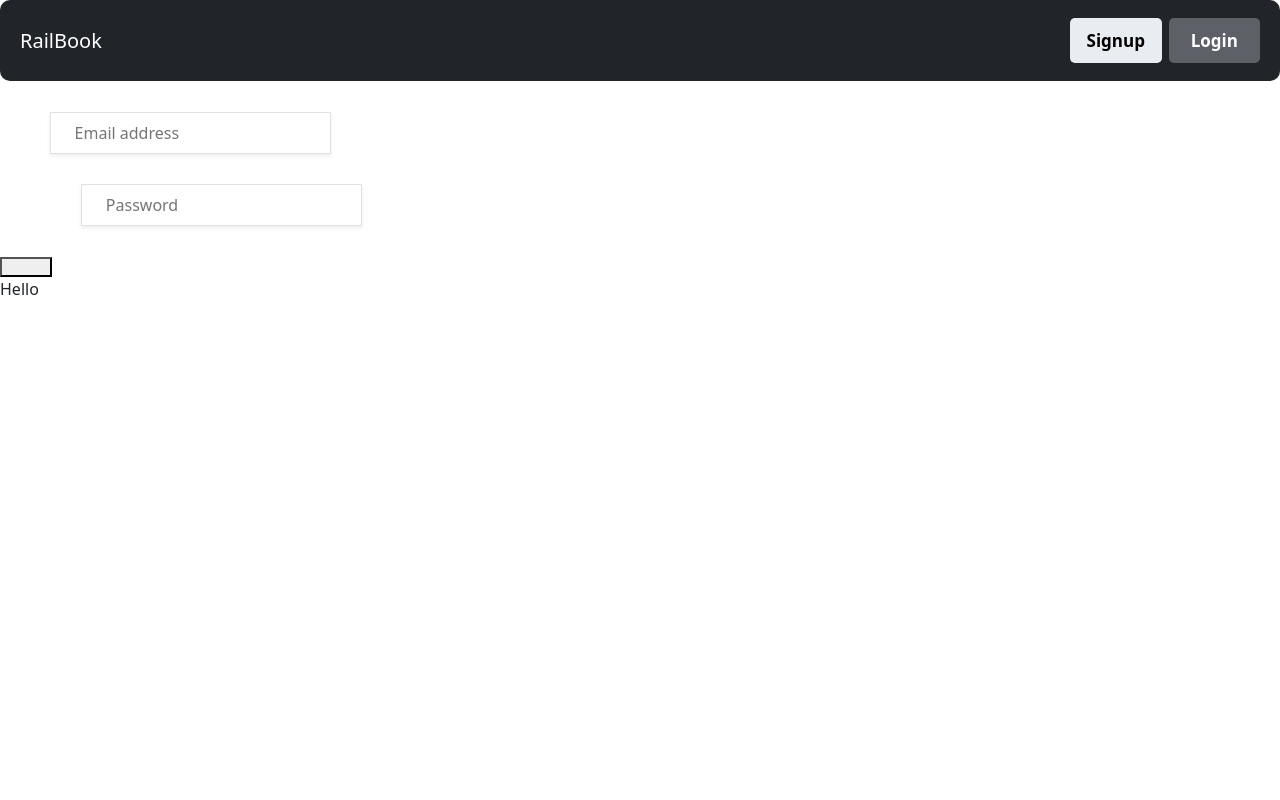
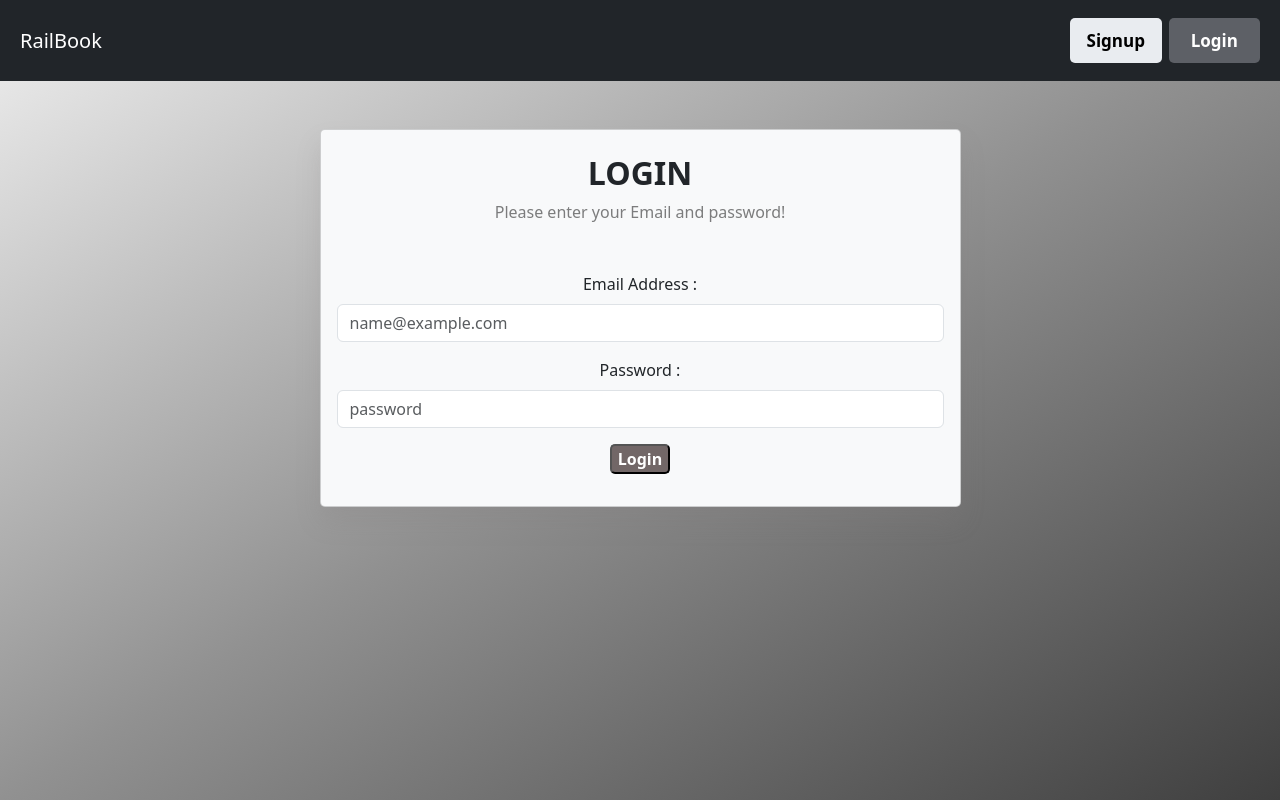
Before and after one commit to Kaustav86x/Railway_Management_System_FrontEnd, a React (Vite) app in the folder demo-react-app/: page / in a window 1280 px wide. Built offline with nearby package versions, Linux system fonts and the light colour scheme.

Commit message:
26/06/2023
Login Page initialised

```diff
--- a/demo-react-app/package.json
+++ b/demo-react-app/package.json
@@ -12,9 +12,12 @@
   "dependencies": {
     "@popperjs/core": "^2.11.8",
     "bootstrap": "^5.3.0",
+    "bootstrap-icons": "^1.10.5",
     "docker": "^1.0.0",
     "react": "^18.2.0",
+    "react-bootstrap": "^2.8.0",
     "react-dom": "^18.2.0",
+    "react-icons": "^4.10.1",
     "react-router-dom": "^6.14.0"
   },
   "devDependencies": {
--- a/demo-react-app/src/App.jsx
+++ b/demo-react-app/src/App.jsx
@@ -1,7 +1,7 @@
 import './App.css';
-import { Navbar } from './Home/Navbar';
+import Navbar from './Home/Navbar';
 import Login  from './User/Login';
-import { Body } from './Body/Body';
+import Body  from './Body/Body';
 
 function App() {
   return (
--- a/demo-react-app/src/Body/Body.jsx
+++ b/demo-react-app/src/Body/Body.jsx
@@ -2,10 +2,12 @@ import React from 'react';
 import './Body.css';
 import '../App.jsx';
 
-export const Body = () => {
+const Body = () => {
   return (
     <>
-    <p>Hello</p>
+    {/* <p>Hello</p> */}
     </>
-  )
+  );
 }
+
+export default Body;
--- a/demo-react-app/src/Home/Navbar.css
+++ b/demo-react-app/src/Home/Navbar.css
@@ -1,6 +1,6 @@
 #navbarTop
 {
-    border-radius: 10px;
+    /* border-radius: 10px; */
     padding: 10px 10px;
 }
 
--- a/demo-react-app/src/Home/Navbar.jsx
+++ b/demo-react-app/src/Home/Navbar.jsx
@@ -5,7 +5,7 @@ import './Navbar.css';
 import 'bootstrap/dist/css/bootstrap.min.css';
 import '../App.jsx';
 
-export const Navbar = () => {
+const Navbar = () => {
   return (
     <>
     <nav className="navbar navbar-expand-lg navbar-dark bg-dark" id="navbarTop">
@@ -25,3 +25,5 @@ export const Navbar = () => {
 </>
   );
 }
+
+export default Navbar;
--- /dev/null
+++ b/demo-react-app/src/User/Login.css
@@ -0,0 +1,32 @@
+#loginCard
+{
+    box-shadow: 0 15px 25px rgba(129, 124, 124, 0.2);
+    border-radius: 5px;
+    backdrop-filter: 30px;
+    background-color: rgba(255, 255, 255, 0.2);
+}
+
+body
+{
+    width:100%;
+    height:100vh;
+    background-image: linear-gradient(to bottom right, #f0f0f0,#919191,#3f3f3f);
+    background-size:cover;
+    background-position:center;
+    background-repeat:no-repeat;
+}
+
+.loginButton
+{
+    border-radius: 5px;
+    background-color: rgb(114, 103, 103);
+    color: white;
+    font-weight: bold;
+}
+.loginButton:hover
+{
+    background-color: white;
+    color: black;
+    transition: 0.3s;
+    font-weight: bold;
+}
--- a/demo-react-app/src/User/login.jsx
+++ b/demo-react-app/src/User/login.jsx
@@ -1,5 +1,10 @@
 import React, { useState } from "react";
 import '../App.jsx';
+import { Form, Button, Row, Col, Container } from 'react-bootstrap';
+import './Login.css';
+// import { FiArrowDownCircle, FiPlus } from 'react-icons/fi';
+// import { BiLogIn } from "react-icons/bi";
+
 
 const Login = () => {
     const [email, setEmail] = useState("");
@@ -14,7 +19,7 @@ const Login = () => {
             password: pass
         }
 
-        fetch("http://localhost:5173/User", {
+        fetch(" ", {
             method: "POST",
             headers: {"content-type":"application/json"},
             body: JSON.stringify({userCred})
@@ -26,29 +31,33 @@ const Login = () => {
         })
     }
   return (
-    <>
-    <section className="login__container">
-            <form onSubmit={handleSubmit} className="flex flex-col pt-3 md:pt-8 w-1/3 mx-auto z-10">
-                <div className="relative my-2">
-                    <label for="email" className="block text-md py-3 font-medium text-white">
-                        Email :
-                    </label>
-                    <input onChange={(e) => setEmail(e.target.value)} type="email" className="flex-1 appearance-none border border-gray-300 w-full py-2 px-4 bg-white  placeholder-gray-400 shadow-sm text-base focus:outline-none focus:ring-2 focus:ring-green-600 focus:border-transparent" placeholder="Email address" />
+    <Container className="todo-container">
+        <div className="row d-flex justify-content-center h-50">
+            <div className="col-7">
+              <div className="card bg-light mt-5 text-center" id="loginCard" style={{borderradius: "1rem"}}>
+                <div className="card-body p-20">
+                    <h2 className="fw-bold mt-2 text-uppercase">Login</h2>
+                        <p className="text-black-50 mb-5">Please enter your Email and password!</p>
+        <Form className="form">
+            <Form.Group onSubmit={handleSubmit} className="mb-3" controlId="exampleForm.ControlInput1">
+                <div className="form-outline form-white mb-2">
+                    <Form.Label>Email Address :  </Form.Label>
+                    <Form.Control onChange={(e) => setEmail(e.target.value)} type="email" placeholder="name@example.com"/>
                 </div>
-                <div className="relative my-2">
-                    <label for="password" className="block text-md py-3 font-medium text-white">
-                        Password :
-                    </label>
-                    <input onChange={(e) => setPassword(e.target.value)} type="password" className="flex-1 appearance-none border border-gray-300 w-full py-2 px-4 bg-white placeholder-gray-400 shadow-sm text-base focus:outline-none focus:ring-2 focus:ring-green-600 focus:border-transparent" placeholder="Password" />
+                </Form.Group>
+                <Form.Group onSubmit={handleSubmit} className="mb-3" controlId="exampleForm.ControlInput2">
+                <div className="form-outline form-white mb-3">
+                    <Form.Label>Password : </Form.Label>
+                    <Form.Control onChange={(e) => setEmail(e.target.value)} type="password" placeholder="password"/>
                 </div>
-                <button type='submit' className="w-full my-8 px-4 py-2 text-base font-semibold text-center text-white transition duration-200 ease-in bg-green-600 shadow-md hover:bg-green-700 focus:outline-none focus:ring-2">
-                    {/* <span className="w-full">
-                        {loading ? "Loading..." : "Log in"}
-                    </span> */}
-                </button>
-            </form>
-        </section>
-    </>
+                <button type="button" class="loginButton btn-md">Login</button>
+            </Form.Group>
+        </Form>
+        </div>
+        </div>
+        </div>
+        </div>
+        </Container>
   );
 }
 
```
Also changed, not shown: demo-react-app/src/Button/CustomButton.jsx (added, +11 -0 lines), demo-react-app/src/User/arrow-right-square.svg (added), 1 other file (tests, documents, lock files or other folders).
